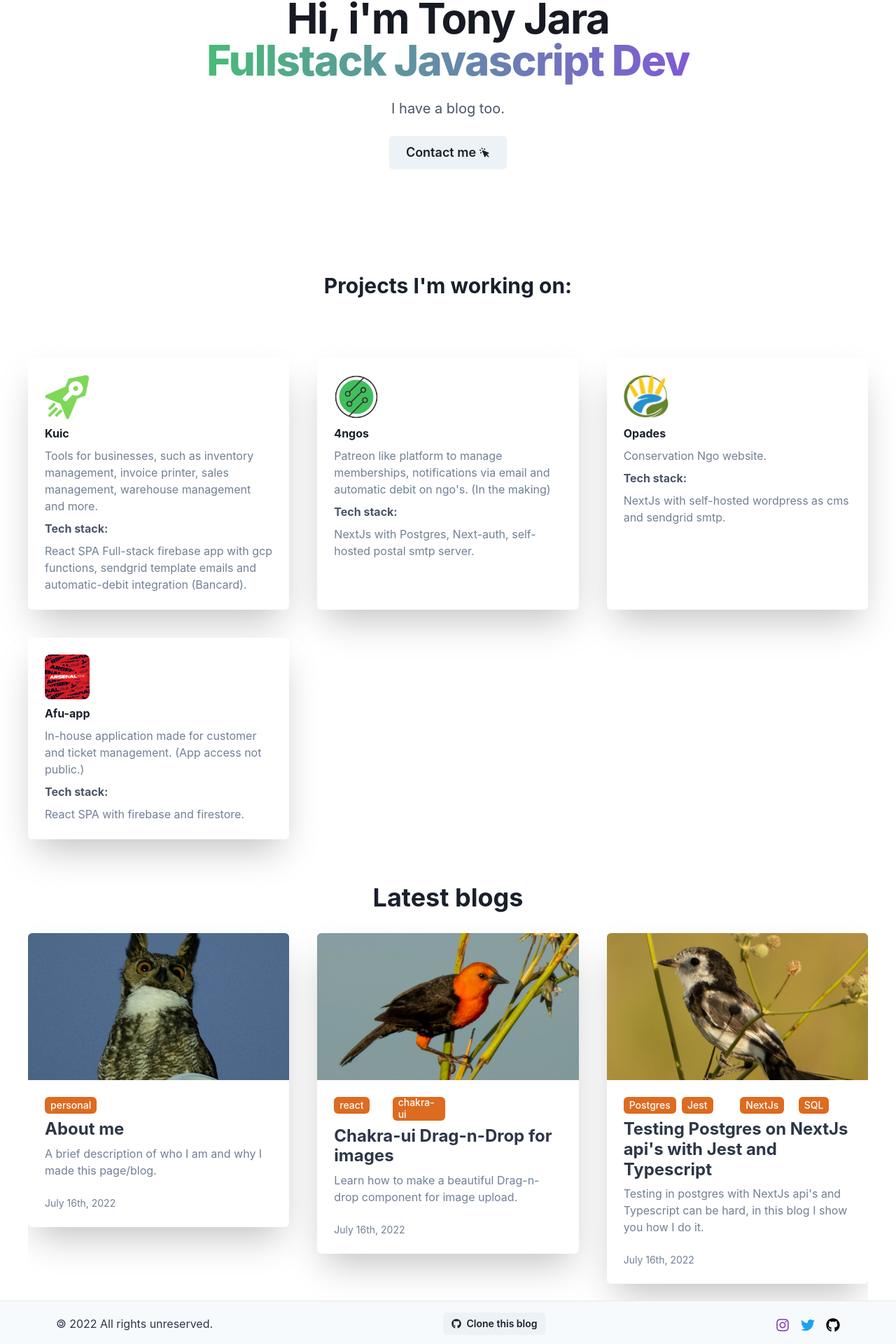
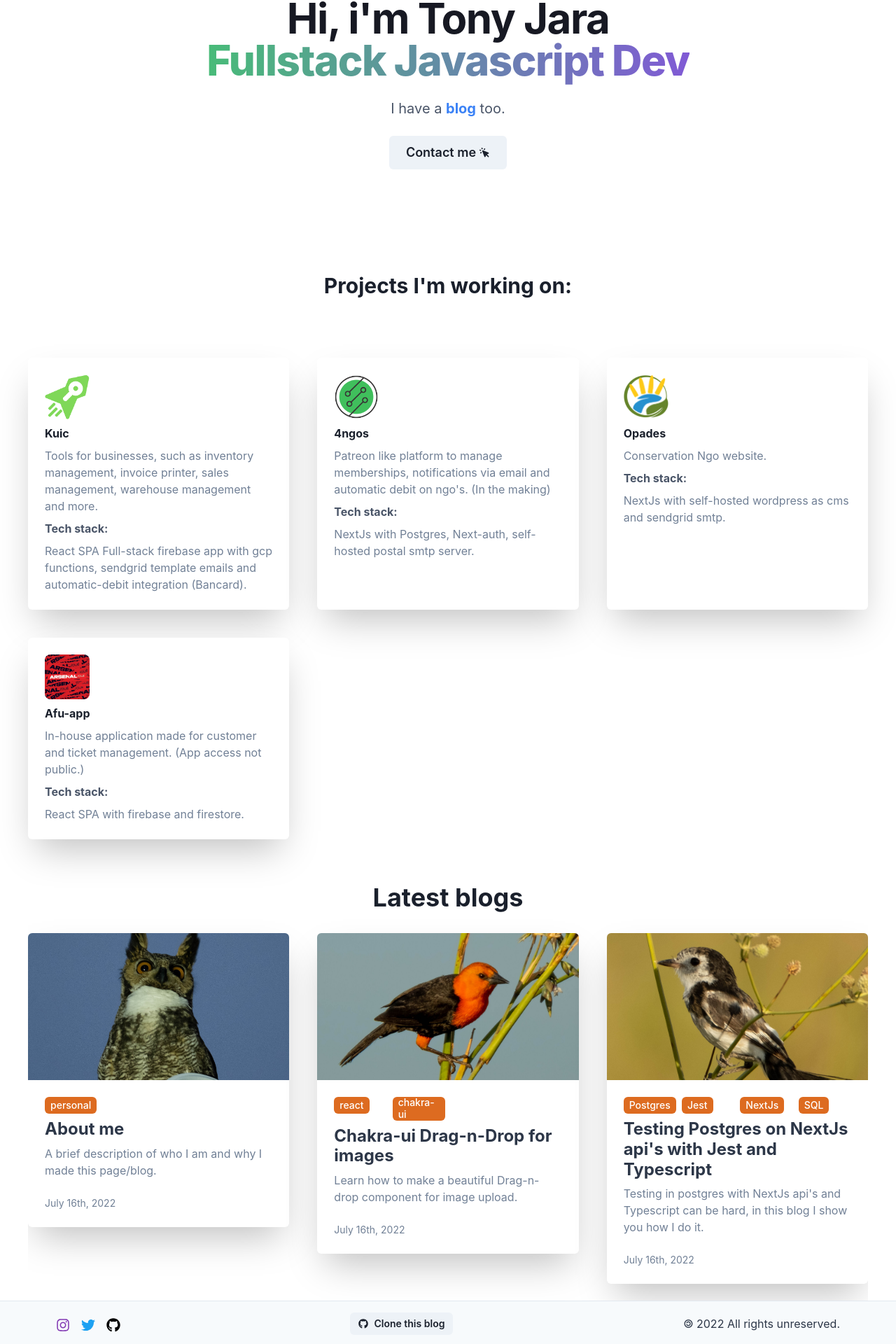
Before and after one commit to tonyjara/tonyjara-blog-next, a Next.js app: page / in a window 1280 px wide. Shown: the part 165-2085 px from the top of the page at 70% size. Built offline with nearby package versions, Linux system fonts and the light colour scheme.

Commit message:
fixed mobile view for slug page

```diff
--- a/components/Footer/Footer.tsx
+++ b/components/Footer/Footer.tsx
@@ -67,10 +67,7 @@ export default function Footer() {
           justify={{ base: 'center', md: 'space-between' }}
           align={{ base: 'center', md: 'center' }}
         >
-          <Text>
-            <span className="copyleft">&copy; </span> 2022 All rights
-            unreserved.
-          </Text>
+          <SocialMediaStrip />
           <Button
             leftIcon={<FaGithub />}
             as={'a'}
@@ -80,7 +77,10 @@ export default function Footer() {
           >
             Clone this blog
           </Button>
-          <SocialMediaStrip />
+          <Text>
+            <span className="copyleft">&copy; </span> 2022 All rights
+            unreserved.
+          </Text>
         </Container>
       </Box>
     </Box>
--- a/components/Landing/Hero.tsx
+++ b/components/Landing/Hero.tsx
@@ -7,6 +7,7 @@ import {
   Text,
   Image,
 } from '@chakra-ui/react';
+import Link from 'next/link';
 import React from 'react';
 
 const HeroPage = () => {
@@ -70,8 +71,13 @@ const HeroPage = () => {
             color: 'gray.300',
           }}
         >
-          I have a blog too.
+          I have a{' '}
+          <Link href={'/blog'}>
+            <span className="text-blue-500 font-bold cursor-pointer">blog</span>
+          </Link>{' '}
+          too.
         </chakra.p>
+
         <Stack
           direction={{
             base: 'column',
--- a/components/Meta/BlogMetaTags.tsx
+++ b/components/Meta/BlogMetaTags.tsx
@@ -8,8 +8,8 @@ import FaviconLinks from './FaviconLinks';
 const BlogMetaTags = ({ post }: { post: IPost }) => {
   const { title, excerpt, slug, coverImage } = post;
 
-  console.log(WEB_URL + slug);
-  const blogUrl = WEB_URL + slug;
+  const blogUrl = WEB_URL + '/blog/' + slug;
+
   return (
     <Head>
       <title>{`TJ - ${title}`}</title>
--- a/pages/blog/[slug].tsx
+++ b/pages/blog/[slug].tsx
@@ -26,13 +26,7 @@ export default function Post({ post, morePosts, preview }: Props) {
     <>
       <BlogMetaTags post={post} />
       <Flex p={{ base: 5, md: 2 }} justifyContent={'center'} mb={'80px'}>
-        <Box maxW="800px">
-          {/* <Header /> */}
-
-          {/* <Head>
-              <title>{post.title} | Next.js Blog Example with</title>
-              <meta property="og:image" content={post.ogImage.url} />
-            </Head> */}
+        <Box maxW="800px" width={'100%'}>
           <BlogHeader {...post} />
           <BlogBody content={post.content} />
         </Box>
```
